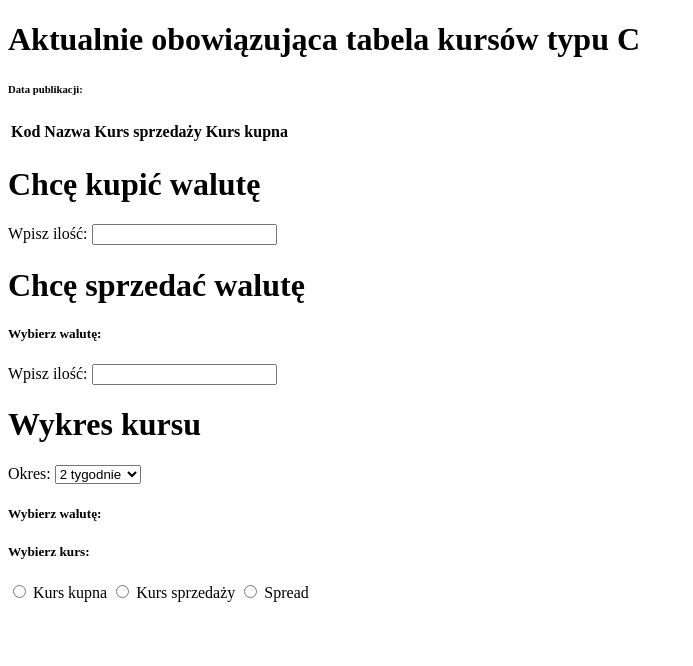
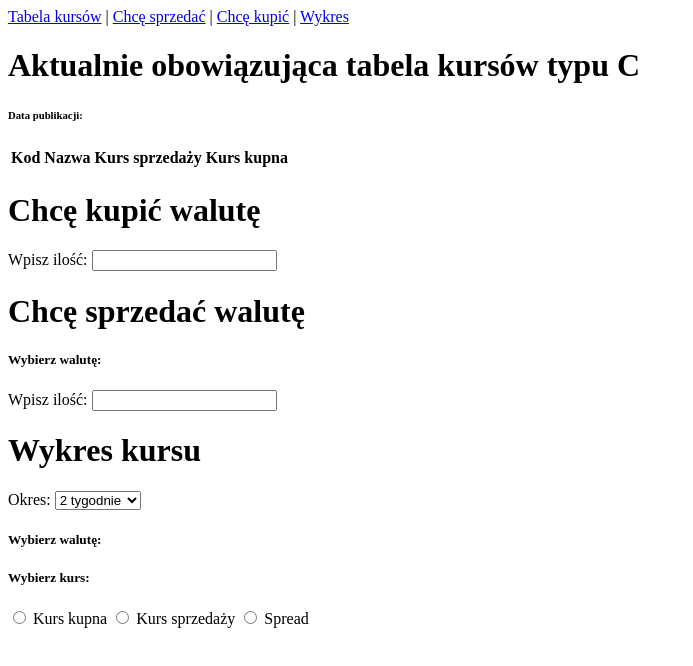
Before and after one commit to kpacocha/waluty, a plain HTML site: page index.html in a window 1280 px wide. Shown: the whole page, without its empty margins (0-693 px from the left). Drawn offline with nearby package versions, Linux system fonts and the light colour scheme; some packages are replaced by stand-ins of ours; no server answers.

Commit message:
Add menu

```diff
--- a/index.html
+++ b/index.html
@@ -7,6 +7,14 @@
 <script type="text/javascript" src="script.js"></script>
 <body>
 
+<header>
+</header>
+<nav>
+  <a href="#actual_rates">Tabela kursów</a> |
+  <a href="#buy">Chcę sprzedać</a> |
+  <a href="#sell">Chcę kupić</a> |
+  <a href="#chart">Wykres</a>
+</nav>
 <div ng-app="myApp" ng-controller="currencyCtrl">
 
   <div class="actual_rates_container" id="actual_rates">
@@ -116,7 +124,8 @@
 
 </div>
 
-
+<footer>
+</footer>
 
 </body>
 </html>
```
